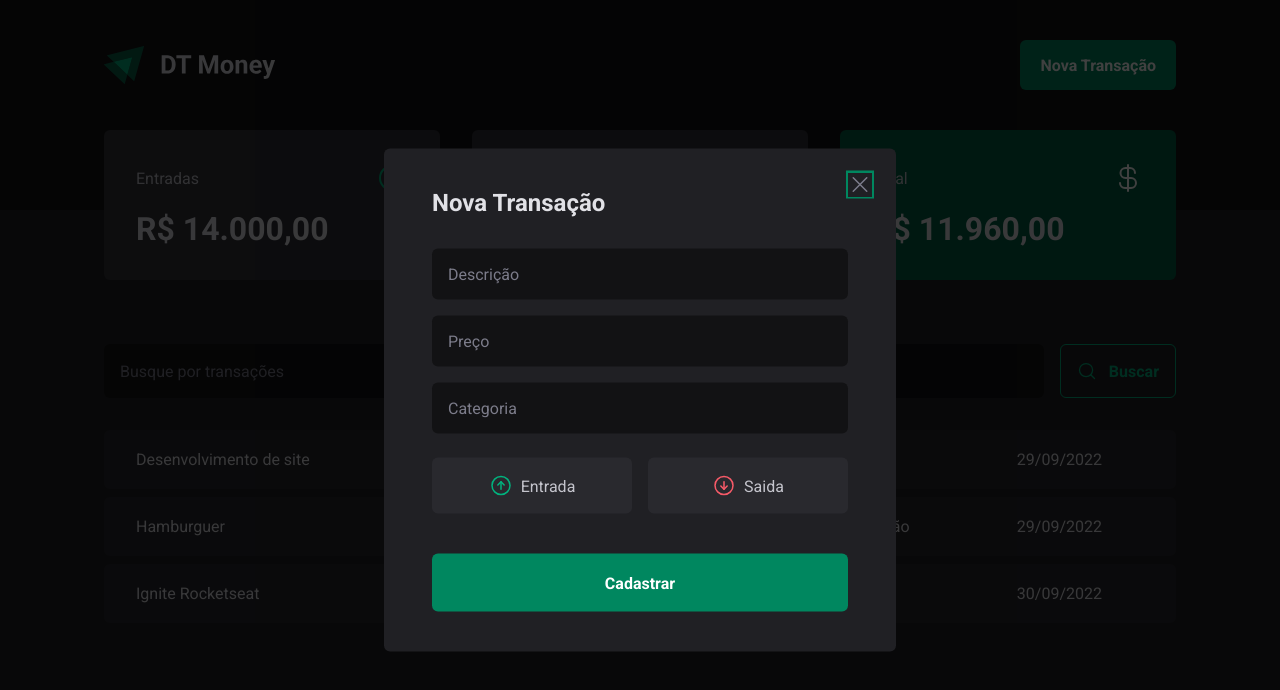
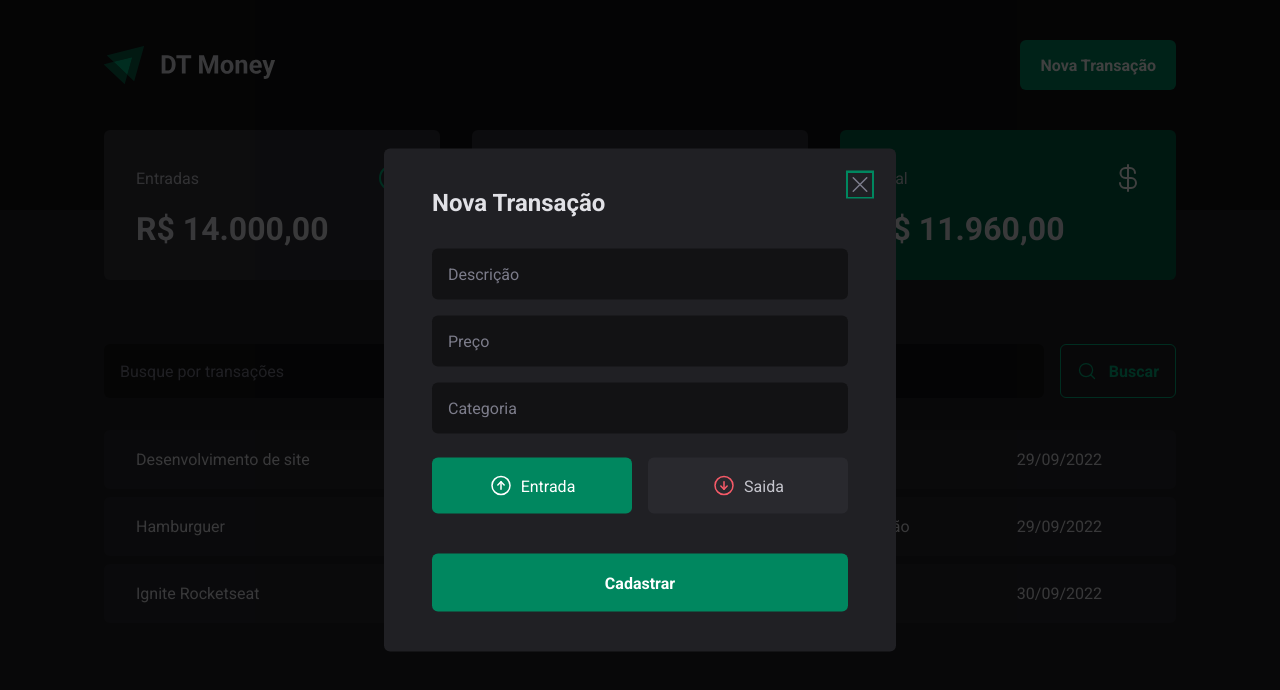
Before and after one commit to fabiomoura-m/dt-money, a React (Vite) app: page / in a window 1280 px wide. Both pictures are taken after a click on the button "Nova Transação". Shown: the top 690 px of the page. Built offline with nearby package versions, Linux system fonts and the light colour scheme; data requests are answered from the project's data file.

Commit message:
Conexão com a API - Controlled components

```diff
--- a/src/components/NewTransactionModal/index.tsx
+++ b/src/components/NewTransactionModal/index.tsx
@@ -1,7 +1,7 @@
 import * as Dialog from '@radix-ui/react-dialog';
 import { ArrowCircleDown, ArrowCircleUp, X } from 'phosphor-react';
 import * as z from 'zod';
-import { useForm } from 'react-hook-form';
+import { Controller, useForm } from 'react-hook-form';
 import { zodResolver } from '@hookform/resolvers/zod';
 
 import {
@@ -15,8 +15,8 @@
 const newTransactionsFormSchema = z.object({
     description: z.string(),
     price: z.number(),
-    category: z.string()
-    // type: z.enum(['income', 'outcome'])
+    category: z.string(),
+    type: z.enum(['income', 'outcome'])
 });
 
 type NewTransactionFormInputs = z.infer<typeof newTransactionsFormSchema>;
@@ -24,10 +24,14 @@
 export function NewTransactionModal() {
     const {
         register,
+        control,
         handleSubmit,
         formState: { isSubmitting }
     } = useForm<NewTransactionFormInputs>({
-        resolver: zodResolver(newTransactionsFormSchema)
+        resolver: zodResolver(newTransactionsFormSchema),
+        defaultValues: {
+            type: 'income'
+        }
     });
 
     async function handleCreateNewTransaction(data: NewTransactionFormInputs) {
@@ -66,8 +70,19 @@
                         {...register('category')}
                     />
 
-                    <TransactionType>
-                        <TransactionTypeButton variant="income" value="income">
+                    <Controller
+                        control={control}
+                        name="type"
+                        render={({ field }) => {
+                            return (
+                                <TransactionType
+                                    onValueChange={field.onChange}
+                                    value={field.value}
+                                >
+                                    <TransactionTypeButton
+                                        variant="income"
+                                        value="income"
+                                    >
                                         <ArrowCircleUp size={24} />
                                         Entrada
                                     </TransactionTypeButton>
@@ -79,6 +94,9 @@
                                         Saida
                                     </TransactionTypeButton>
                                 </TransactionType>
+                            );
+                        }}
+                    />
 
                     <button type="submit" disabled={isSubmitting}>
                         Cadastrar
```
Lines whose indentation alone changed are shown as unchanged.
